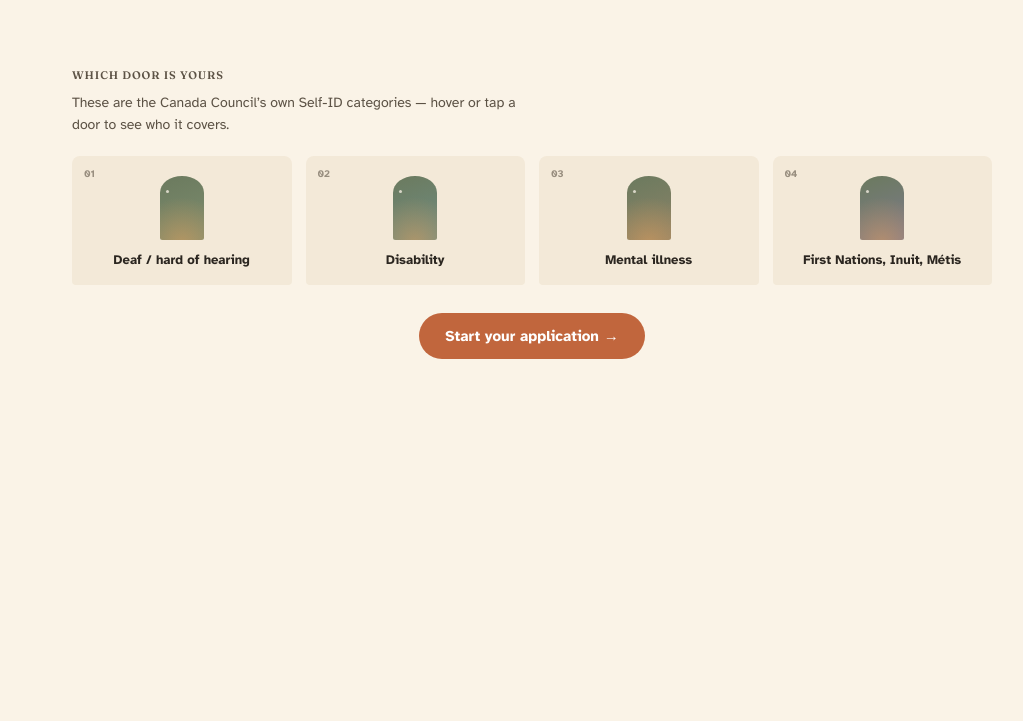
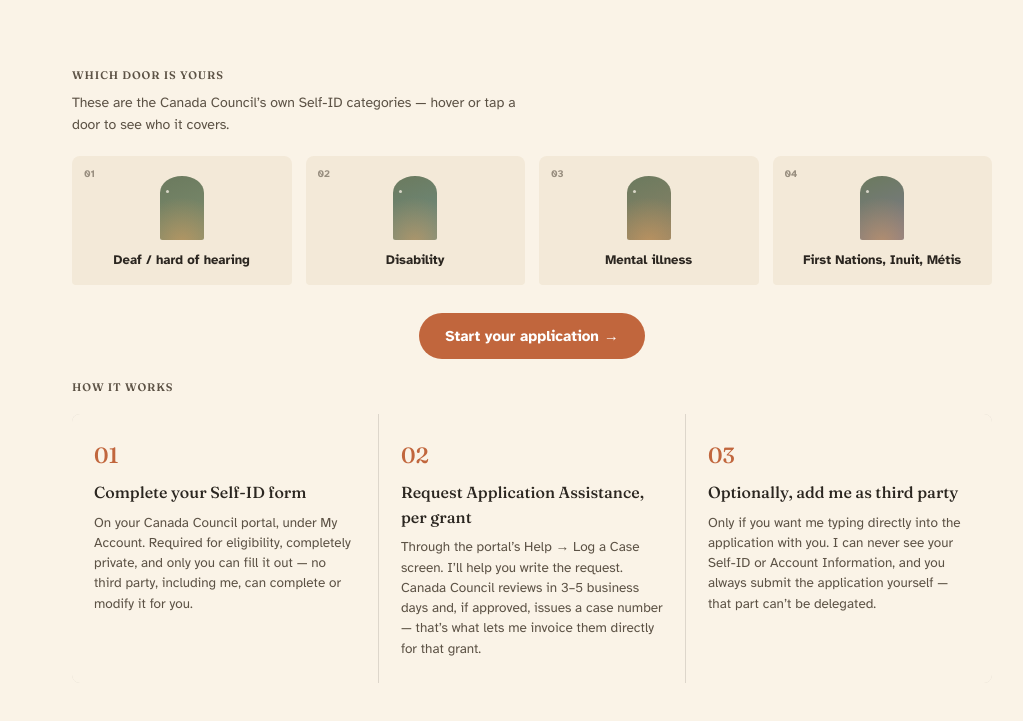
Before and after one commit to ChefMyKLove/grantwriting_assistance, a website with bundled scripts: page index.html in a window 1280 px wide. Shown: the part 495-1216 px from the top of the page, without its empty margins (108-1131 px from the left). Before the commit the page ends 874 px from the top, so only its background shows below. Built offline with nearby package versions, Linux system fonts and the light colour scheme.

Commit message:
Add how-it-works section with accurate 3-step process

```diff
--- a/css/styles.css
+++ b/css/styles.css
@@ -148,3 +148,14 @@
   clip-path:circle(0px at 50% 50%);
   opacity:1;
 }
+
+/* ---- How it works ---- */
+.steps{display:grid;grid-template-columns:repeat(3,1fr);gap:1px;background:rgba(43,38,32,0.14);border-radius:8px;overflow:hidden;margin-top:18px;margin-bottom:40px;}
+.step{background:var(--cream);padding:24px 22px;}
+.step-num{font-family:'Fraunces',serif;font-size:22px;color:var(--terracotta);margin-bottom:8px;}
+.step h3{font-size:16px;margin-bottom:8px;}
+.step p{font-size:13.5px;color:var(--sub);line-height:1.5;}
+
+@media (max-width:700px){
+  .steps{grid-template-columns:1fr;}
+}
--- a/index.html
+++ b/index.html
@@ -98,7 +98,26 @@
       <button class="btn-primary" id="startAppBtn" type="button">Start your application &rarr;</button>
     </div>
   </section>
-  <!-- HOW_IT_WORKS_PLACEHOLDER: Task 9 -->
+  <section class="wrap" id="how-it-works">
+    <h2 class="section-title">How it works</h2>
+    <div class="steps">
+      <div class="step">
+        <div class="step-num">01</div>
+        <h3>Complete your Self-ID form</h3>
+        <p>On your Canada Council portal, under My Account. Required for eligibility, completely private, and only you can fill it out &mdash; no third party, including me, can complete or modify it for you.</p>
+      </div>
+      <div class="step">
+        <div class="step-num">02</div>
+        <h3>Request Application Assistance, per grant</h3>
+        <p>Through the portal&rsquo;s Help &rarr; Log a Case screen. I&rsquo;ll help you write the request. Canada Council reviews in 3&ndash;5 business days and, if approved, issues a case number &mdash; that&rsquo;s what lets me invoice them directly for that grant.</p>
+      </div>
+      <div class="step">
+        <div class="step-num">03</div>
+        <h3>Optionally, add me as third party</h3>
+        <p>Only if you want me typing directly into the application with you. I can never see your Self-ID or Account Information, and you always submit the application yourself &mdash; that part can&rsquo;t be delegated.</p>
+      </div>
+    </div>
+  </section>
   <!-- SERVICES_PLACEHOLDER: Task 10 -->
   <!-- WHY_ME_PLACEHOLDER: Task 11 -->
   <!-- INTAKE_PLACEHOLDER: Task 12 -->
```
